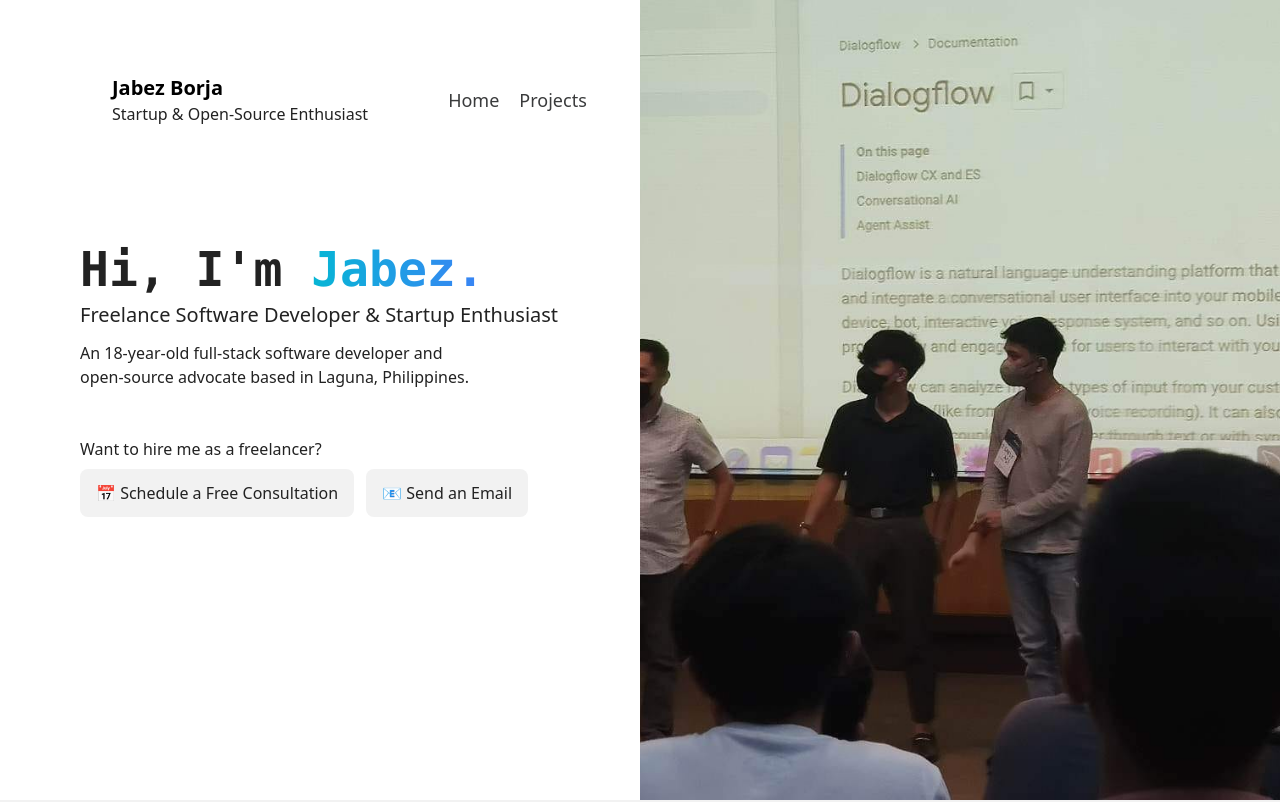
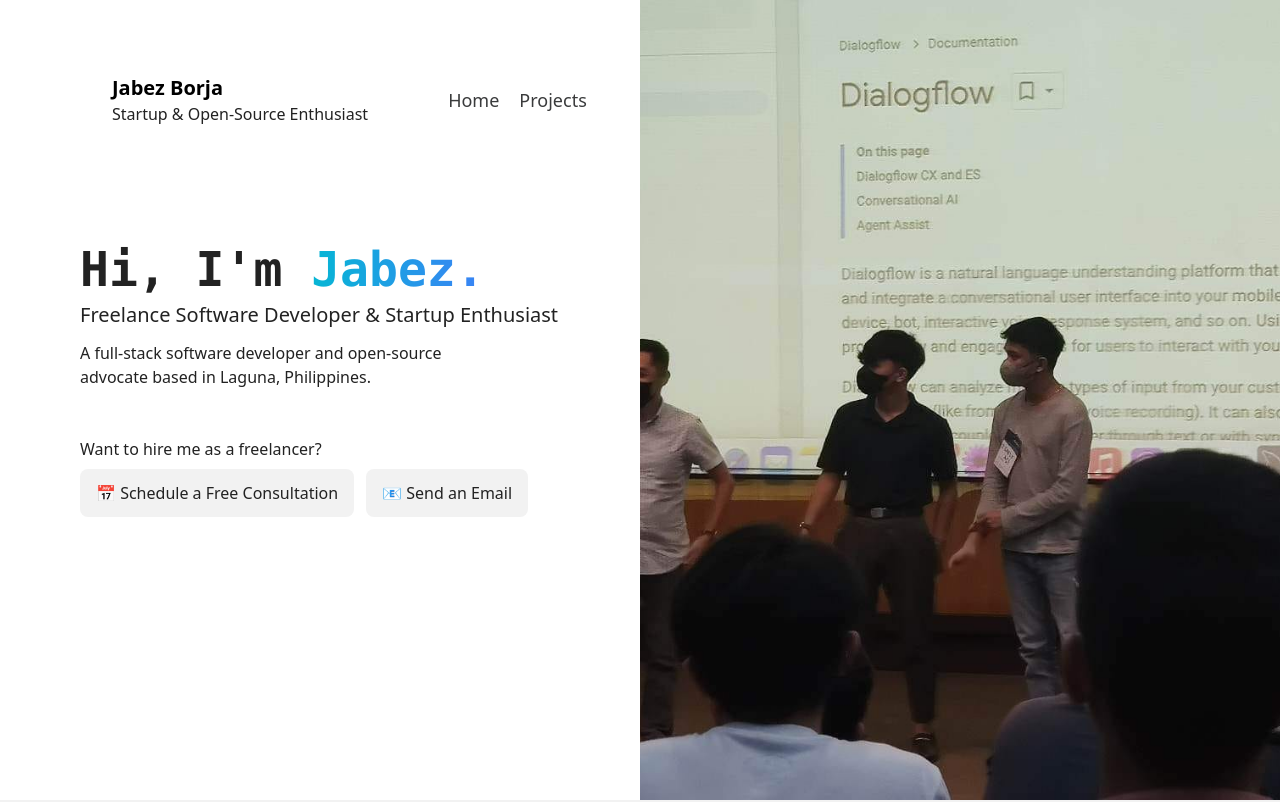
Before and after one commit to jabezborja/jabezborja.ga, a plain HTML site: page index.html in a window 1280 px wide. Shown: the top 802 px of the page. Drawn offline with nearby package versions, Linux system fonts and the light colour scheme.

Commit message:
Update index.html

```diff
--- a/index.html
+++ b/index.html
@@ -54,7 +54,7 @@
                     <div class="w-full lg:w-6/12 px-20 lg:mt-0 mt-20">
                         <p class="text-3xl md:text-5xl font-bold font-sans"><code class="title-code">Hi, I'm <span class="typed-text font-extrabold lg:text-transparent lg:bg-clip-text lg:bg-gradient-to-r lg:from-cyan-500 lg:to-blue-500 text-cyan-500"></span><span id="title-text" class="cursor typing">&nbsp;</span></code></p>
                         <p class="text-xl mt-2">Freelance Software Developer & Startup Enthusiast</span></p>
-                        <p class="text-base mt-3 xl:pr-20">An 18-year-old full-stack <span class="font-medium">software developer</span> and <span class="font-medium">open-source advocate</span> based in Laguna, Philippines.
+                        <p class="text-base mt-3 xl:pr-20">A full-stack <span class="font-medium">software developer</span> and <span class="font-medium">open-source advocate</span> based in Laguna, Philippines.
                         </p>
                         <br>
                         <br>
```
